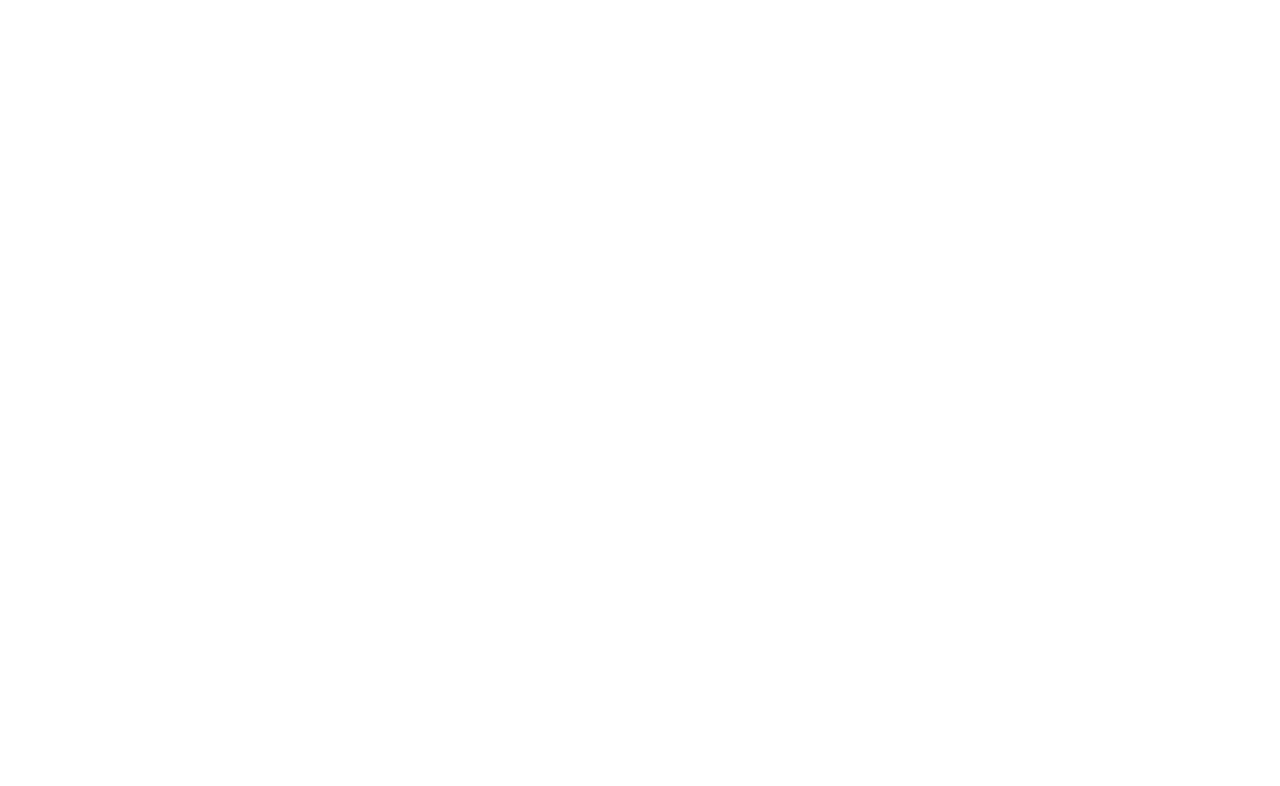
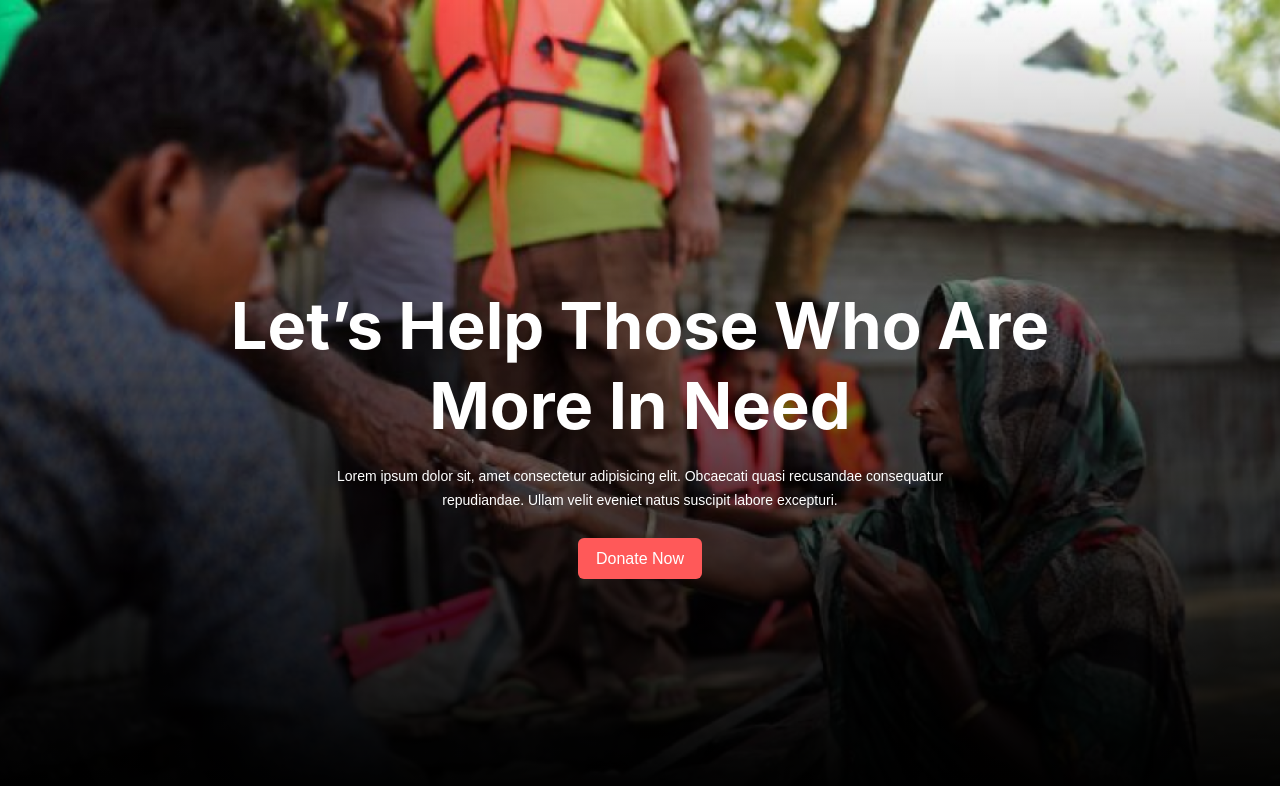
Before and after one commit to joySarkar8/assaignment-1, a plain HTML site: page index.html in a window 1280 px wide. Drawn offline with Linux system fonts and the light colour scheme.

Commit message:
header end

```diff
--- a/index.html
+++ b/index.html
@@ -8,6 +8,13 @@
     <link rel="stylesheet" href="style.css">
 </head>
 <body>
-
+    <!-- ---------header area--------- -->
+    <section class="header-part">
+        <div>
+        <h1>Let’s Help Those Who Are <br> More In Need</h1>
+        <p>Lorem ipsum dolor sit, amet consectetur adipisicing elit. Obcaecati quasi recusandae consequatur <br> repudiandae. Ullam velit eveniet natus suscipit labore excepturi.</p>
+        <a class="button" href="">Donate Now</a>
+        </div>
+    </section>
 </body>
 </html>
--- a/style.css
+++ b/style.css
@@ -0,0 +1,46 @@
+/**********************************************
+                 common css
+***********************************************/
+body {
+    font-family: 'Poppins', sans-serif;
+    margin: 0;
+}
+
+.button {
+    background-color: #FF5959;
+    text-decoration: none;
+    color: #fff;
+    padding: 12px 18px;
+    border-radius: 6px;
+}
+
+/**********************************************
+                 header area
+***********************************************/
+.header-part {
+    background-image: linear-gradient(to bottom, transparent, black), url(img/header-img.png);
+    background-position: center center;
+    background-size: cover;
+    width: 100%;
+    height: 100vh;
+    display: flex;
+    align-items: center;
+    justify-content: center;
+    text-align: center;
+}
+
+.header-part h1 {
+    font-family: 'Inter', sans-serif;
+    font-size: 65px;
+    font-size: 700;
+    color: #fff;
+    line-height: 80px;
+    margin-bottom: 18px;
+}
+
+.header-part p {
+    color: #fff;
+    line-height: 24px;
+    font-size: 14px;
+    margin-bottom: 38px;
+}
```
